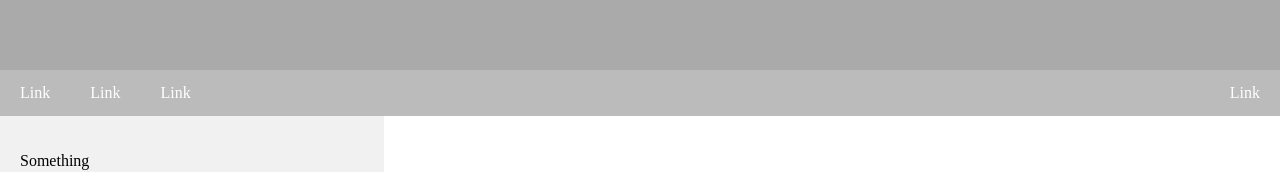
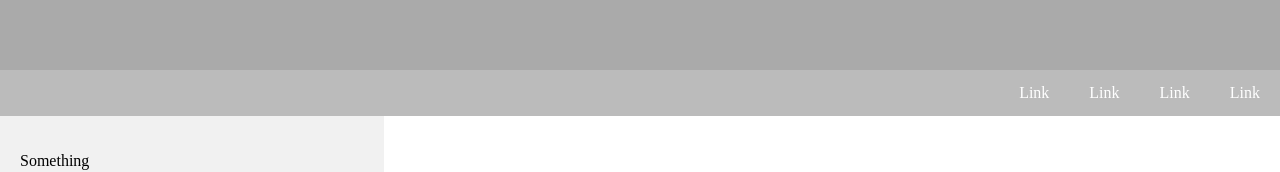
Before and after one commit to Phillip-Wehlitz/Wehlitz8thPortfolio, a plain HTML site: page index.html in a window 1280 px wide. Shown: the part 191-363 px from the top of the page. Drawn offline with Linux system fonts and the light colour scheme.

Commit message:
Update index.html

```diff
--- a/index.html
+++ b/index.html
@@ -14,9 +14,9 @@
 			<h1>Wehlitz 8th Grade Portfolio</h1>
 		</div>
 		<div class="navbar">
-			<a href="#">Link</a>
-			<a href="#">Link</a>
-			<a href="#">Link</a>
+			<a href="#" class="right">Link</a>
+			<a href="#" class="right">Link</a>
+			<a href="#" class="right">Link</a>
 			<a href="#" class="right">Link</a>
 		</div>
 		<div class="row">
```
